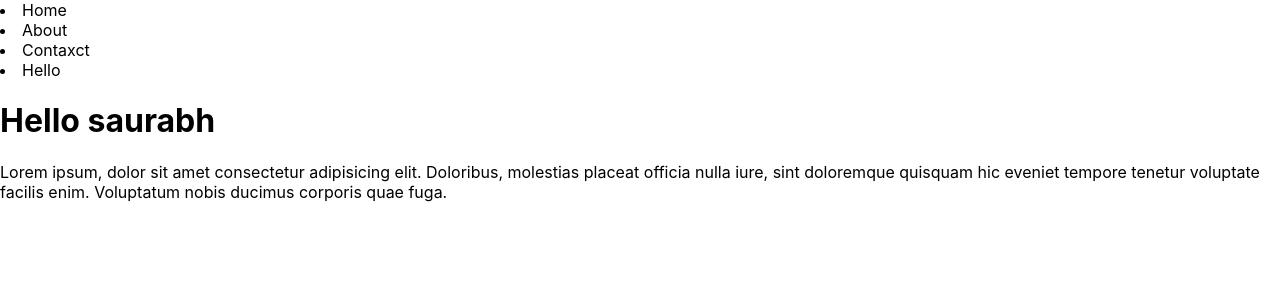
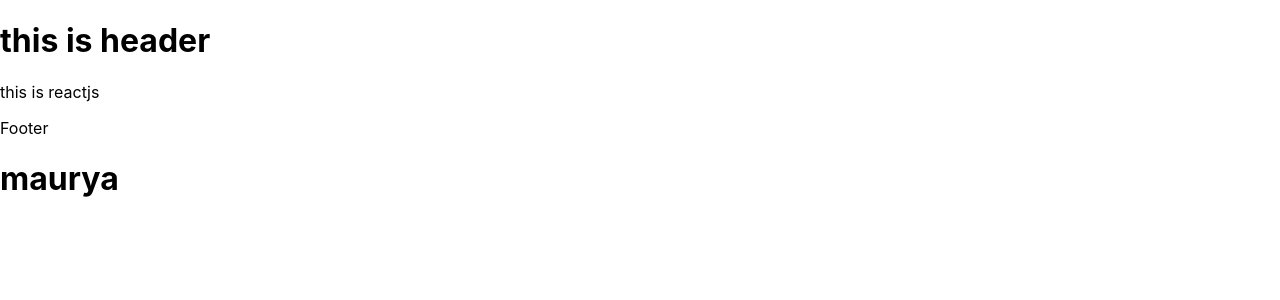
Before and after one commit to saurabhkumar5/ReactJs, a React (Create React App) app: page / in a window 1280 px wide. Shown: the top 300 px of the page. Built offline with nearby package versions, Linux system fonts and the light colour scheme.

Commit message:
react components

```diff
--- a/src/App.js
+++ b/src/App.js
@@ -1,19 +1,19 @@
+// import Header from './Header';
+// import {Header,Footer} from './Header'; //multile function import
+//import Header,{Footer} from './Header'; //default and object ko ek saath import kiya h
+import Header from './Header';
 
-let name = "saurabh";
 function App(){
+  let name = "maurya";
   return (
-    <>
-    <nav>
-      <li>Home</li>
-      <li>About</li>
-      <li>Contaxct</li>
-      <li>Hello</li>
-    </nav>
     <div className="container">
-      <h1>Hello {name}</h1>
-      <p>Lorem ipsum, dolor sit amet consectetur adipisicing elit. Doloribus, molestias placeat officia nulla iure, sint doloremque quisquam hic eveniet tempore tenetur voluptate facilis enim. Voluptatum nobis ducimus corporis quae fuga.</p>
+      <Header/>
+      <h1> {name}</h1>
+
+      {/* <footer/> small f use karenege to jsx samejhega ye mere hi andar ka h bahar ka nhi esliye capital likhte h */}
+      {/* /* <Footer /> */ }
+
     </div>
-    </>
 
   );
 
--- /dev/null
+++ b/src/Footer.js
@@ -0,0 +1,10 @@
+//rafce and enter press karenge to ye component banakar de dega
+import React from 'react'
+
+const Footer = () => {
+  return (
+    <div>Footer</div>
+  )
+}
+
+export default Footer
--- /dev/null
+++ b/src/Header.jsx
@@ -0,0 +1,50 @@
+//arrow function bhi define kar sakte h
+
+// const header = ()=> <h1>saurabh</h1>
+
+// const Header = ()=>{
+//     return (
+//         <h1>Saurabh</h1>
+//     )
+// }
+
+// function Footer(){  //agar function k name ko small me likhte h to export karte samay to small me hi likhenge but import karte samay capital me likhenge
+//     return (
+//         <h1>sumit</h1>
+//     )
+// }
+
+// // export default Header;
+// // export default Footer;
+// //export {Header,Footer} //agar multiple function ko export karna h tab
+
+// //default and object dono send kar sakte h ek saath
+
+// export default Header;
+// export {Footer};
+
+
+//use react fragement => ham fragement k jagah div ka hi use karenge
+
+// function Header(){
+//     return (
+//         <>
+//         <h1>this is header</h1>
+//         <p>this is reactjs </p>
+//         </>
+//     )
+// }
+
+import Footer from "./Footer";
+
+function Header(){
+    return (
+        <div>
+        <h1>this is header</h1>
+        <p>this is reactjs </p>
+        <Footer/>
+        </div>
+    )
+}
+
+export default Header;
```
